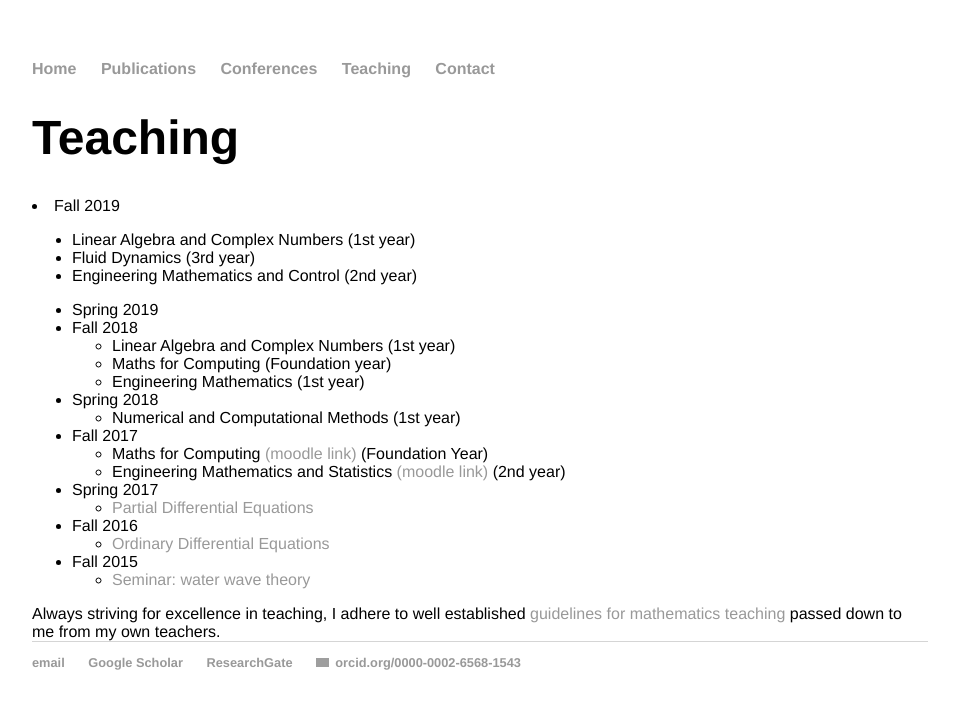
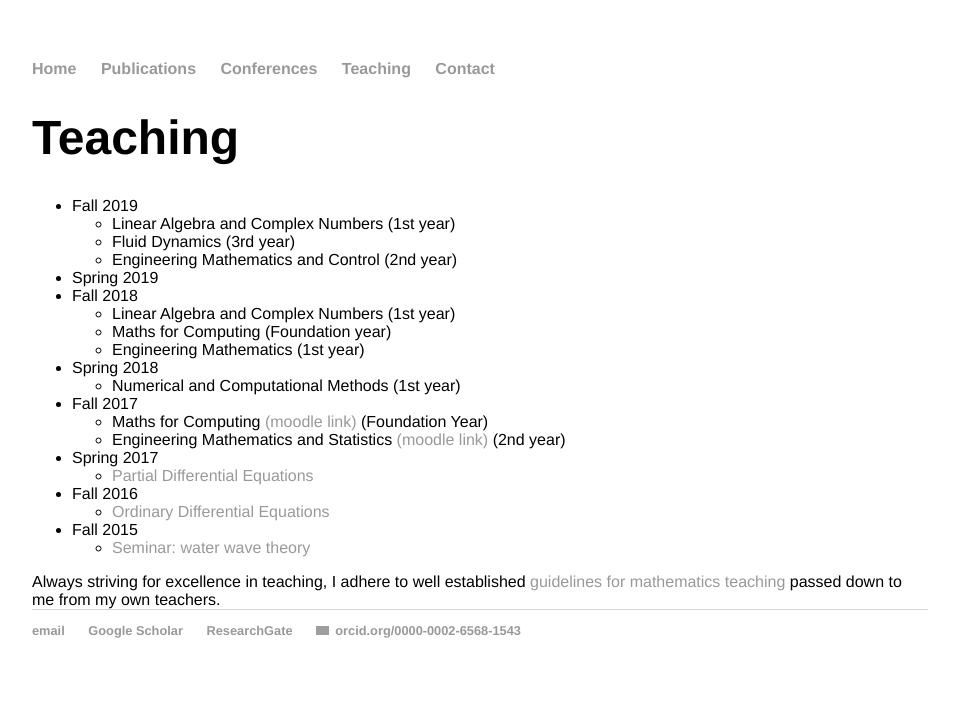
Before and after one commit to rstuhlmeier/rstuhlmeier.github.io, a Jekyll site: the page built from teaching/index.html, in a window 1280 px wide. Shown: the top 709 px of the page, without its empty margins (160-1119 px from the left). Built offline with Jekyll 4.4.1, drawn with Linux system fonts in a browser that asks for light colours; grey boxes are pictures that could not be loaded.

Commit message:
Update index.html

```diff
--- a/teaching/index.html
+++ b/teaching/index.html
@@ -4,14 +4,13 @@ title: Raphael Stuhlmeier - Teaching
 ---
 
 <h1> Teaching </h1>
-
+<ul>
 <li> Fall 2019
     <ul>
       <li> Linear Algebra and Complex Numbers (1st year) </li>
       <li> Fluid Dynamics (3rd year) </li>
       <li> Engineering Mathematics and Control (2nd year)</li>
     </ul>
-<ul>
   <li> Spring 2019
     <ul>
       <Numerical and Computational Methods (1st year)</li>
```
